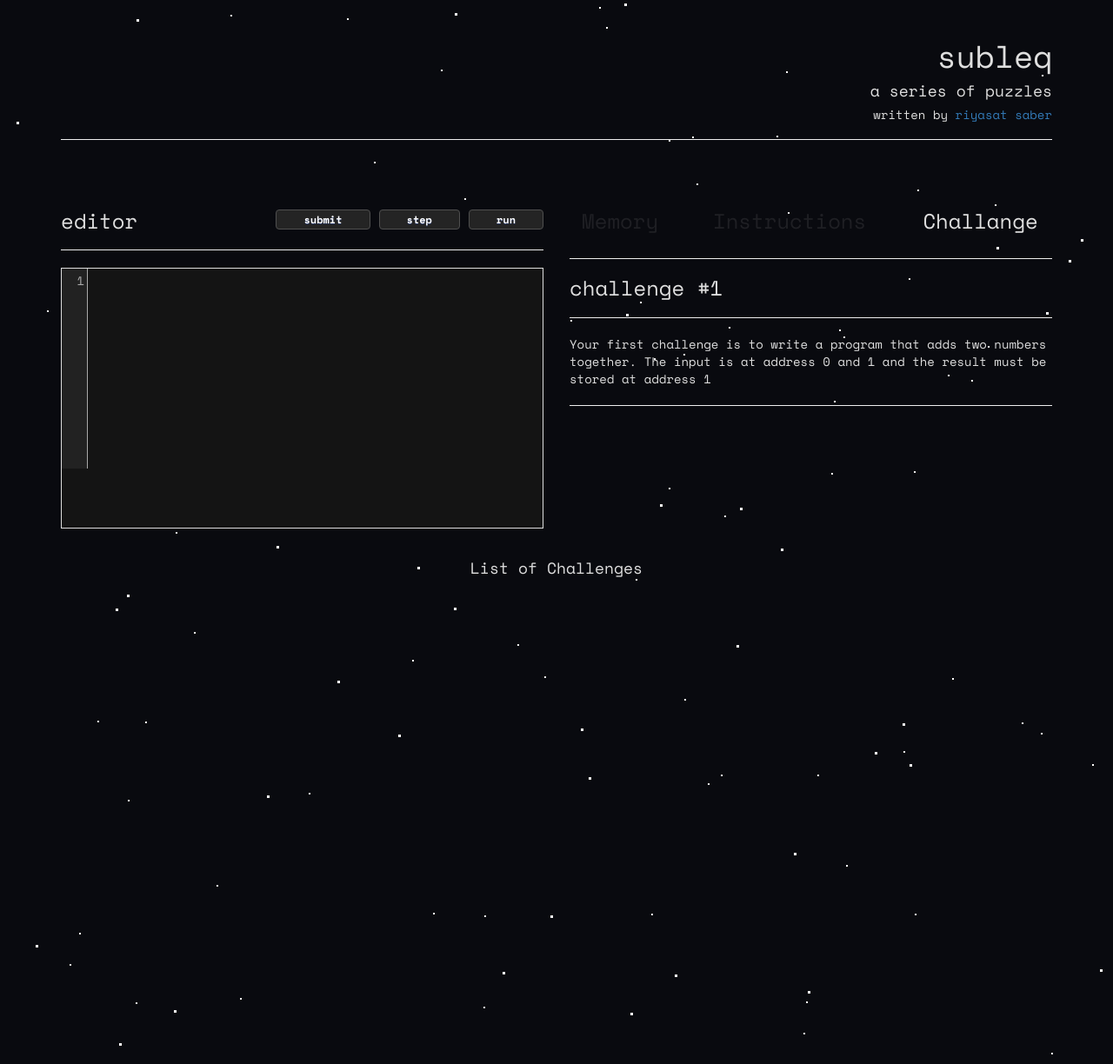
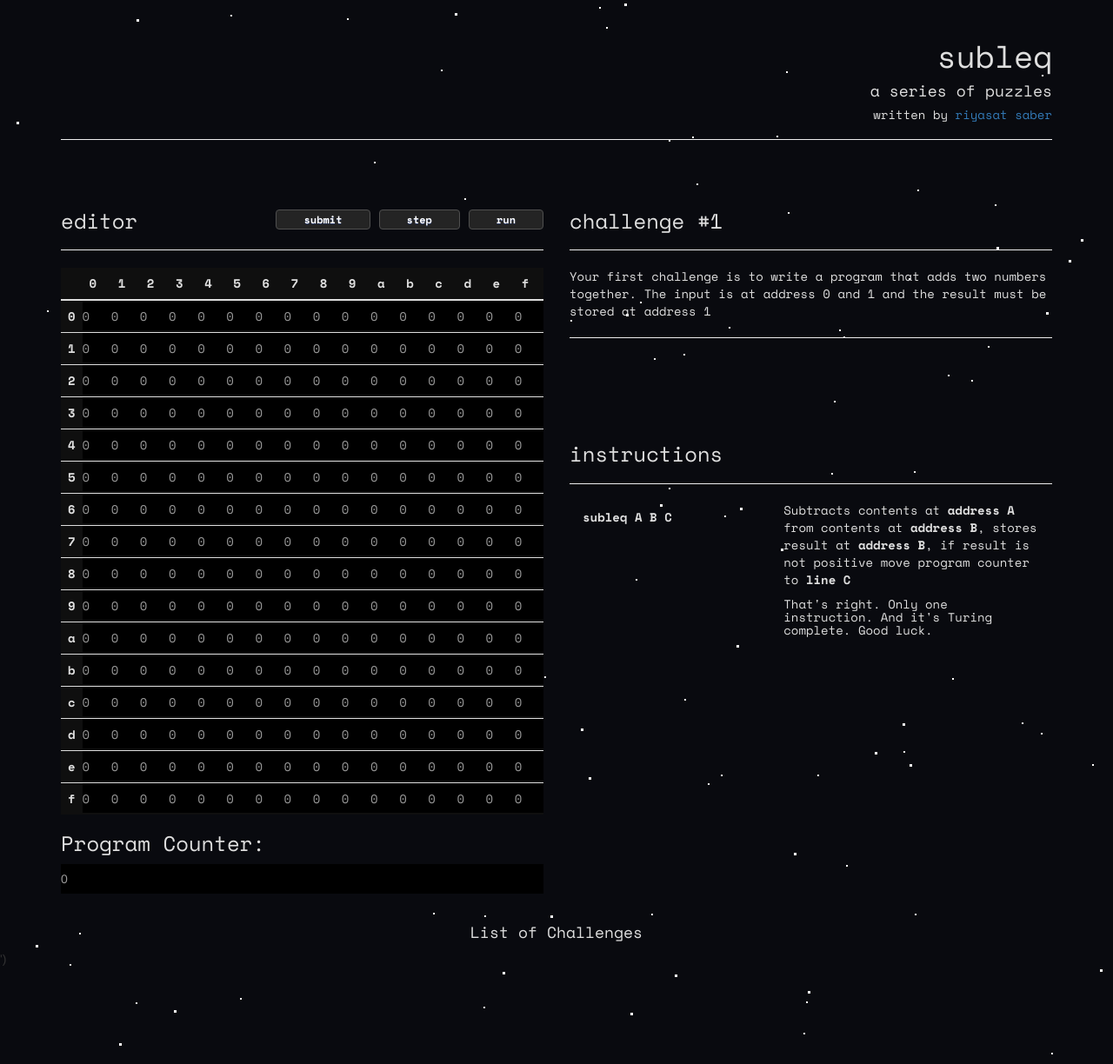
Before and after one commit to rsaber/subleq, a Flask app: page /1 in a window 1280 px wide. Shown: the top 1224 px of the page at 87% size. Run offline with Flask 2, Linux system fonts and the light colour scheme; some libraries are stand-ins or nearby versions.

Commit message:
removed codemirror and tabs

```diff
--- a/templates/challenge.html
+++ b/templates/challenge.html
@@ -29,53 +29,6 @@
         <script src="{{ url_for('static', filename='lib/codemirror.js')}}"></script>
         <link rel="stylesheet" href="{{ url_for('static', filename='lib/codemirror.css') }}">
         <script src="{{url_for('static', filename='mode/javascript/javascript.js')}}"></script>
-        <script type="text/javascript">
-            function switchTo(s){
-                inHeading = document.getElementById('in')
-                memHeading = document.getElementById('mem')
-                challHeading = document.getElementById('chall')
-                elem = document.getElementById('sideContent')
-                if(s == "instructions"){
-                    inHeading.style.opacity = 1
-                    memHeading.style.opacity = 0.1
-                    challHeading.style.opacity = 0.1
-                    elem.innerHTML = "<div class=\"col-md-3\"> <h5><strong>subleq A B C</strong></h5> </div> <div class=\"col-md-7 col-md-offset-2\"> <p>Subtracts contents at <strong>address A</strong> from contents at <strong>address B</strong>, stores result at <strong>address B</strong>, if result is not positive move program counter to <strong>line C</strong></p><h5>That's right. Only one instruction. And it's Turing complete. Good luck.</h5> </div>"
-                }
-                if(s == "memory"){
-                    inHeading.style.opacity = 0.1
-                    memHeading.style.opacity = 1
-                    challHeading.style.opacity = 0.1
-                    elem.innerHTML = "\
-                    <table class=\"table table-whitetext\">\
-                      <thead>\
-                        <tr>\
-                          <th></th>\
-                          {% for i in range(0,machine.length) %}\
-                            <th>{{'%x' % i}}</th>\
-                          {% endfor %}\
-                        </tr>\
-                      </thead>\
-                      <tbody>\
-                        {% for row in range(0,machine.height)%}\
-                            <tr>\
-                              <th scope=\"row\">{{'%x'% row}}</th>\
-                              {% for i in range(0,machine.length)%}\
-                                <td><input type=\"text\" class=\"form-control form-control-black\" placeholder=\"{{'%x' % machine.readMem(row + i)}}\"></td>\
-                              {% endfor %}\
-                            </tr>\
-                        {% endfor %}\
-                      </tbody>\
-                    </table>\
-                    "
-                }
-                if(s == "challenges"){
-                    inHeading.style.opacity = 0.1
-                    memHeading.style.opacity = 0.1
-                    challHeading.style.opacity = 1
-                    elem.innerHTML = "<h3>challenge #{{challenge.id}}</h3><hr><p>{{challenge.text}}</p><hr>"
-                }
-            }
-        </script>
         <link rel="stylesheet" href="{{url_for('static', filename='css/bootstrap-theme.min.css')}}">
         <link rel="stylesheet" href="{{url_for('static', filename='css/main.css')}}">
 
@@ -104,17 +57,44 @@
                         <button type="button" class="editorButton" style="margin-left:10px">submit</button>
                     </h3>
                     <hr>
-                    <textarea id="editor"></textarea>
+
+                    <table class="table table-whitetext">
+                      <thead>
+                        <tr>
+                          <th></th>
+                          {% for i in range(0,machine.length) %}
+                            <th>{{'%x' % i}}</th>
+                          {% endfor %}
+                        </tr>
+                      </thead>
+                      <tbody>
+                        {% for row in range(0,machine.height)%}
+                            <tr>
+                              <th scope="row">{{'%x'% row}}</th>
+                              {% for i in range(0,machine.length)%}
+                                <td><input type="text" class="form-control form-control-black" placeholder="{{'%x' % machine.readMem(row + i)}}"></td>
+                              {% endfor %}
+                            </tr>
+                        {% endfor %}
+                      </tbody>
+                    </table>
+
+                    <h3>Program Counter:</h3><input type="text" class="form-control form-control-black" placeholder="{{'%x' % machine.readPC()}}">
+
                 </div>
                 <div class="col-md-6">
-                    <div class="row">
-                        <div id="mem" class="col-md-3" onclick="switchTo('memory')" style="text-align: center; opacity: 0.1"><h3> Memory </h3></div>
-                        <div id="in" class="col-md-5" onclick="switchTo('instructions')" style="text-align: center; opacity: 0.1"><h3> Instructions </h3></div>
-                        <div id="chall" class="col-md-4" onclick="switchTo('challenges')" style="text-align: center; opacity: 1"><h3> Challange </h3></div>
-                    </div>
-                    <hr>
-                    <div id="sideContent">
-                        <h3>challenge #{{challenge.id}}</h3><hr><p>{{challenge.text}}</p><hr>
+                    <div>
+                        <h3>challenge #{{challenge.id}}</h3><hr><p>{{challenge.text}}</p>
+                        <hr>
+                        <br><br><br><br>
+                        <h3>instructions</h3><hr>
+                        <div class="col-md-3">
+                            <h5><strong>subleq A B C</strong></h5>
+                        </div>
+                        <div class="col-md-7 col-md-offset-2">
+                            <p>Subtracts contents at <strong>address A</strong> from contents at <strong>address B</strong>, stores result at <strong>address B</strong>, if result is not positive move program counter to <strong>line C</strong></p>
+                            <h5>That's right. Only one instruction. And it's Turing complete. Good luck.</h5>
+                        </div>
                     </div>
                 </div>
             </div>
@@ -140,7 +120,7 @@
         });
         </script>
         <script src="//ajax.googleapis.com/ajax/libs/jquery/1.11.2/jquery.min.js"></script>
-        <script>window.jQuery || document.write('<script src="js/vendor/jquery-1.11.2.min.js"><\/script>')</script>
+        <script>window.jQuery || document.write('<script src="js/vendor/jquery-1.11.2.min.js"></script>')</script>
         <script src="{{url_for('static', filename='js/vendor/bootstrap.min.js')}}"></script>
         <script src="{{url_for('static', filename='js/main.js')}}"></script>
     </body>
```
